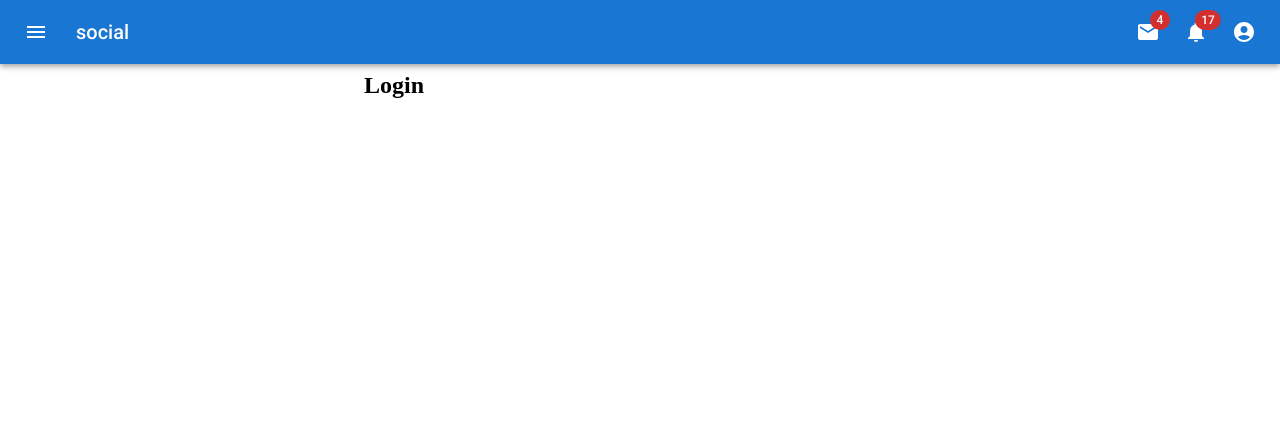
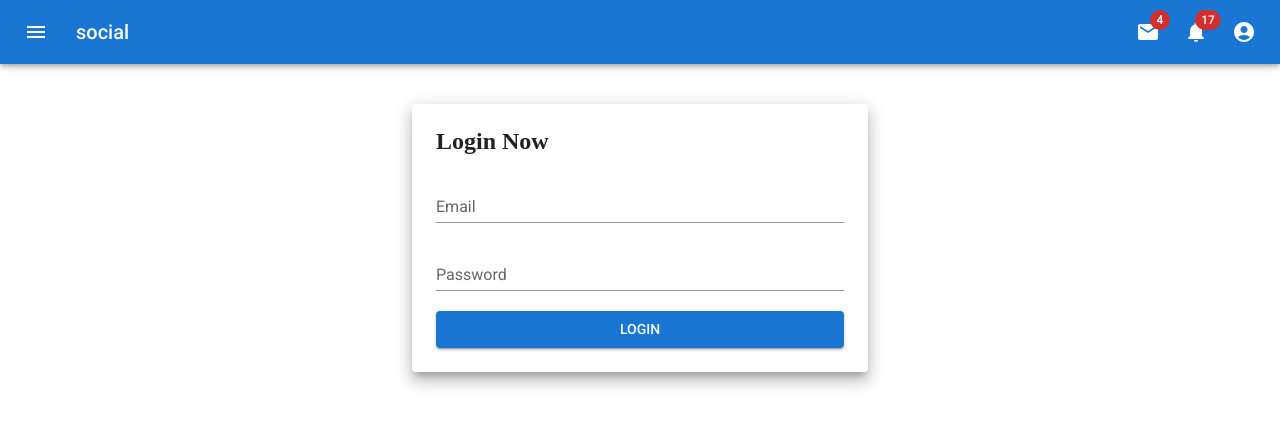
Before and after one commit to MohamedAmr23/social-media-website, a Next.js app: page /login in a window 1280 px wide. Shown: the top 426 px of the page. Built offline with nearby package versions, Linux system fonts and the light colour scheme; what @mui/material-nextjs would draw is missing.

Commit message:
create form fromik api

```diff
--- a/src/app/_Components/Navbar/page.tsx
+++ b/src/app/_Components/Navbar/page.tsx
@@ -161,7 +161,7 @@ export default function Navbar() {
 
   return (
     <Box sx={{ flexGrow: 1 }}>
-      <AppBar position="static">
+      <AppBar position="fixed">
         <Toolbar>
           <IconButton
             size="large"
--- a/src/app/layout.tsx
+++ b/src/app/layout.tsx
@@ -40,7 +40,7 @@ export default function RootLayout({children}:{children:ReactNode}){
         <AppRouterCacheProvider>
           <ThemeProvider theme={theme}>
             <Navbar/>
-            <Container maxWidth={'sm'} sx={{pt:1}}>
+            <Container maxWidth={'sm'} sx={{pt:10}}>
               {children}
             </Container>
         </ThemeProvider>
--- a/src/app/login/page.tsx
+++ b/src/app/login/page.tsx
@@ -1,7 +1,32 @@
+'use client'
+import { Button, Container, Paper, TextField } from "@mui/material";
+import { LoginData } from "../../interfaces/login.js";
+import { useFormik } from "formik";
+import axios from "axios";
+
 export default function Login(){
+  const initialValues:LoginData={
+    email:'',
+    password:''
+  }
+  async function onSubmit(values:LoginData){
+    const { data } = await axios.post(`https://linked-posts.routemisr.com/users/signin`,values)
+    console.log( data )
+  }
+  const {handleSubmit,handleChange,values} = useFormik({
+    initialValues,
+    onSubmit
+  })
   return (
-    <>
-      <h2>Login</h2>
-    </>
+    <Container>
+      <Paper elevation={10} sx={{m:3,p:3}}>
+        <form onSubmit={handleSubmit} style={{display:'flex',flexDirection:'column',gap:'20px'}}>
+          <h2>Login Now</h2>
+          <TextField value={values.email} onChange={handleChange} id="email" label="Email" type="email" variant="standard" fullWidth />
+          <TextField value={values.password} onChange={handleChange} id="password" label="Password" type="password" variant="standard" fullWidth />
+          <Button type="submit" variant="contained">Login</Button>
+        </form>
+      </Paper>
+    </Container>
   )
 }
--- /dev/null
+++ b/src/interfaces/login.ts
@@ -0,0 +1,4 @@
+export interface LoginData{
+    email:string,
+    password:string
+}
```
